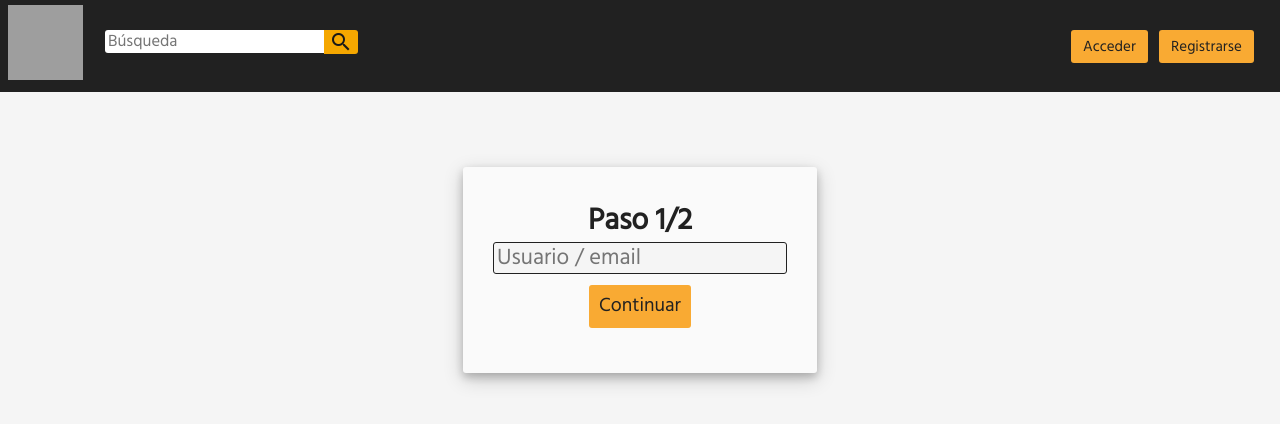
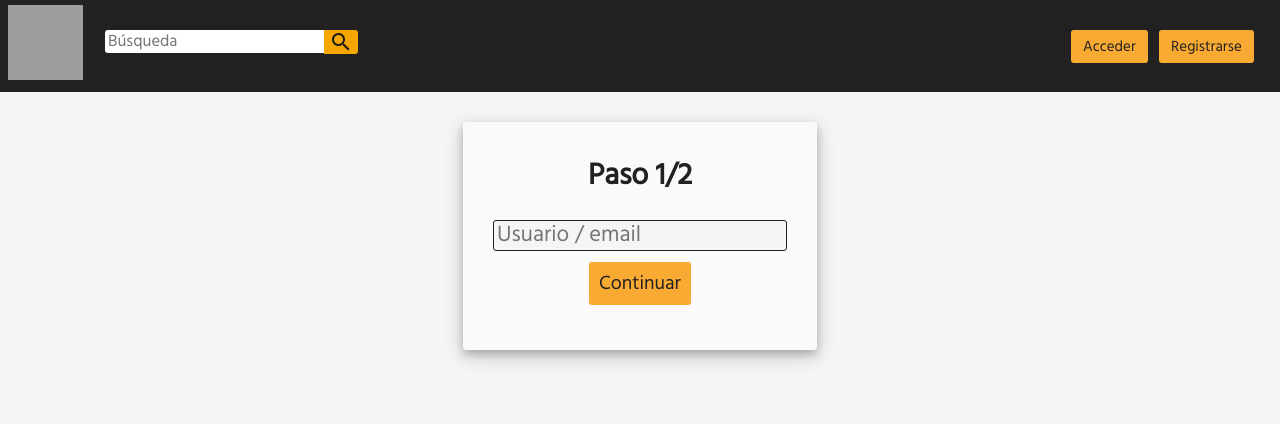
Before and after one commit to Dave86dev/monetae-f, a React (Create React App) app: page /passwordRecovery in a window 1280 px wide. Shown: the top 424 px of the page. Built offline with nearby package versions, Linux system fonts and the light colour scheme; grey boxes are pictures that could not be loaded.

Commit message:
Añadida separación en password recovery

```diff
--- a/src/containers/passwordRecovery/passwordRecovery.jsx
+++ b/src/containers/passwordRecovery/passwordRecovery.jsx
@@ -200,13 +200,13 @@ class PasswordRecovery extends React.Component {
 
 		if (this.state.secretQuestion === "") {
 
-			return(
+			return (
 				<div className="main mainPasswordRecovery">
 					<div className="card">
 						<div className="cardHeader">
 							<h1 className="cardTitle"> Paso 1/2 </h1>
 						</div>
-						<div className="cardBody">
+						<div className="cardBody mt4">
 							<input type="text" placeholder="Usuario / email" onChange={ (ev) => {this.handleChange(ev, "username")} } />
 							<button onClick={ () => {this.pulsaContinuar1()} }>Continuar</button>
 
@@ -225,7 +225,7 @@ class PasswordRecovery extends React.Component {
 						<div className="cardHeader">
 							<h1 className="cardTitle"> Paso 2/2 </h1>
 						</div>
-						<div className="cardBody">
+						<div className="cardBody mt4">
 							<input type="text" placeholder="Esperando pregunta secreta..." value={this.state.secretQuestion} disabled />
 							<input type="text" placeholder="Respuesta" onChange={ (ev) => {this.handleChange(ev, "userAnswer")} } />
 							<input type="text" placeholder="Nueva contraseña" onChange={ (ev) => {this.handleChange(ev, "password")} } />
--- a/src/global.css
+++ b/src/global.css
@@ -223,7 +223,6 @@ button:hover {
 	border-radius: 3px;
 	box-shadow: 0 4px 8px 0 rgba(0, 0, 0, 0.2), 0 6px 20px 0 rgba(0, 0, 0, 0.19);
 	background: var(--pri0);
-	margin-top: 3em;
 }
 .cardHover {
 	display: flex;
@@ -237,7 +236,6 @@ button:hover {
 	border-radius: 3px;
 	box-shadow: 0 4px 8px 0 rgba(0, 0, 0, 0.2), 0 6px 20px 0 rgba(0, 0, 0, 0.19);
 	background: var(--pri0);
-	margin-top: 3em;
 }
 
 .cardHover:hover {
```
Also changed, not shown: src/containers/passwordRecovery/passwordRecovery.scss (line endings or trailing spaces).
